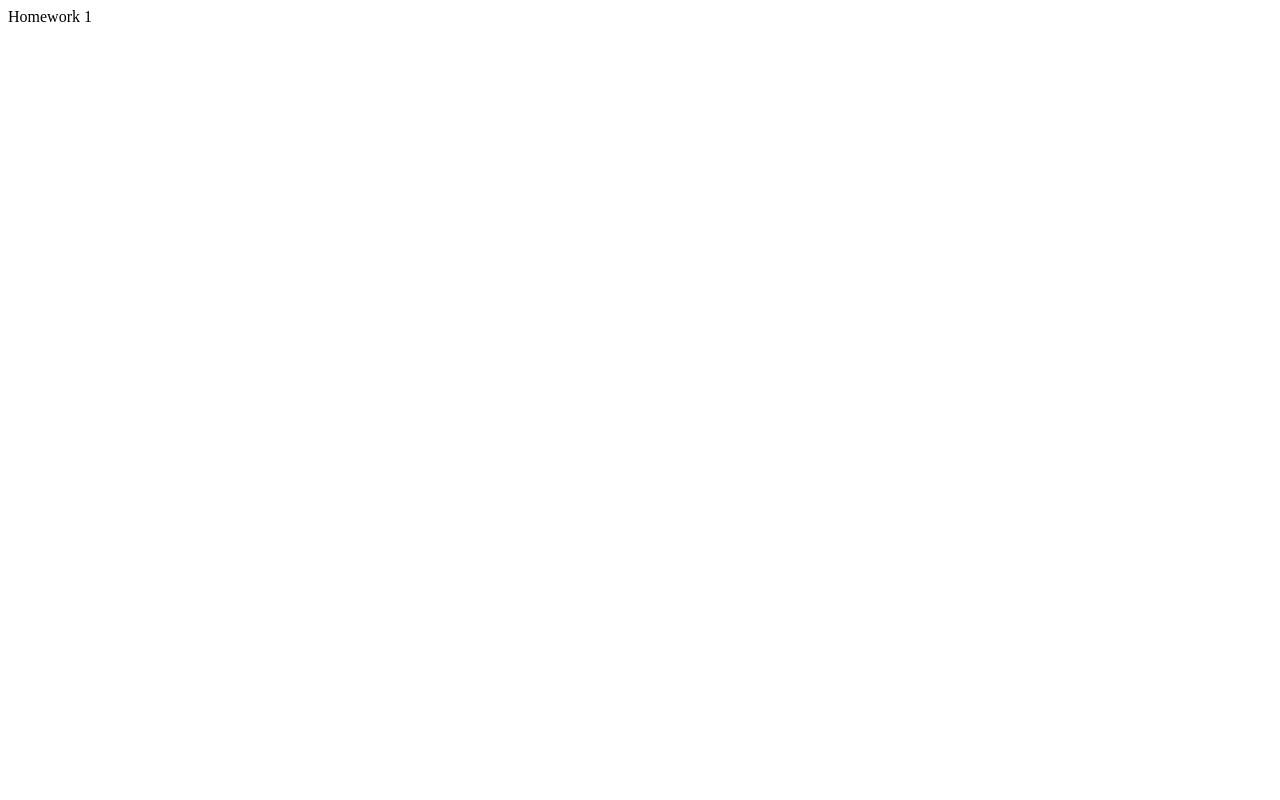
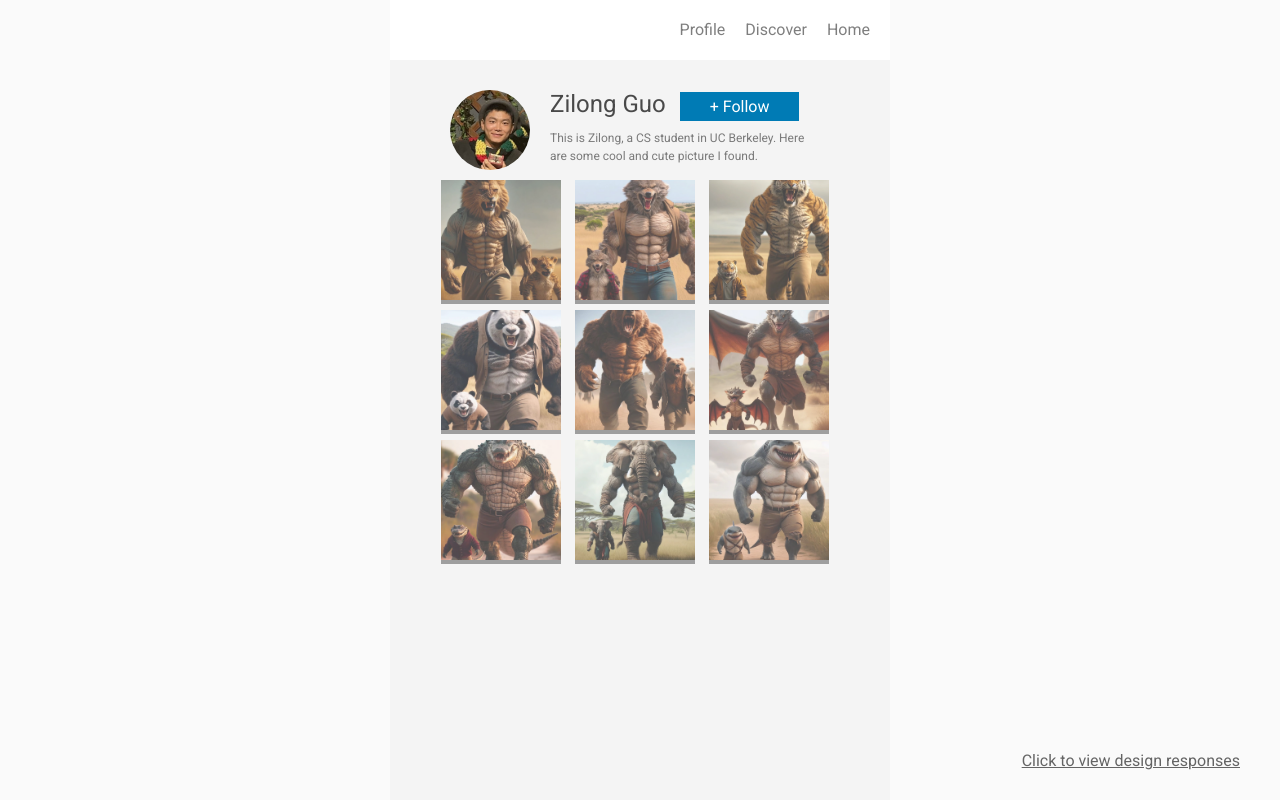
Before and after one commit to Chris-921/Chris-921.github.io, a plain HTML site: page homeworks/hw3/index.html in a window 1280 px wide. Drawn offline with Linux system fonts and the light colour scheme.

Commit message:
finished hw3

```diff
--- /dev/null
+++ b/homeworks/hw3/assets/css/initial.css
@@ -0,0 +1,111 @@
+#content {
+	width: 500px;
+	height: 100vh;
+	background: #f4f4f4;
+	margin: 0 auto;
+	position: relative;
+}
+
+#navbar {
+	height: 60px;
+	background: #ffffff;
+}
+
+.navbar-item {
+	float: right;
+	line-height: 60px;
+	opacity: 0.5;
+}
+
+#header {
+	position: relative;
+	top: 0px;
+	width: 100%;
+	height: 100px;
+	padding: 10px 0px;
+}
+
+#profile-pic {
+	display: inline-block;
+	height: 80px;
+	width: 80px;
+	margin: 20px 60px;
+	background-color: rgba(0, 0, 0, 0.5);
+}
+
+#information {
+	display: inline-block;
+	position: absolute;
+	height: 80px;
+	left: 170px;
+	margin-top: 10px;
+	margin-left: -10px;
+	color: rgba(0, 0, 0, .7);
+}
+
+#username {
+	font-size: 24px;
+	display: inline-block;
+	margin-top: 10px;
+}
+
+#follow-button {
+	background: #007bb5;
+	display: inline-block;
+	margin-top: 10px;
+	margin-left: 10px;
+	color: white;
+}
+
+#about {
+	font-size: 12px;
+	margin-top: 8px;
+	color: rgba(0, 0, 0, .5);
+	line-height: 1.5em;
+	width: 270px;
+}
+
+.row {
+	width: 100%;
+	height: 120px;
+	text-align: center;
+}
+
+.item {
+	position: relative;
+	background-color: rgba(0, 0, 0, 0.5);
+	display: inline-block;
+	opacity: 0.7;
+	overflow: hidden;
+}
+
+.item,
+#profile-pic {
+	position: relative;
+}
+
+#design {
+	text-decoration: underline;
+	color: black;
+	opacity: 0.6;
+	transition: 0.2s;
+	text-align: center;
+	position: fixed;
+	right: 40px;
+	bottom: 30px;
+}
+
+#design:hover {
+	opacity: 1;
+	text-decoration: underline;
+}
+
+img {
+	height: auto;
+}
+
+html,
+body {
+	background: #fafafa;
+	font-family: 'Roboto', sans-serif;
+}
--- /dev/null
+++ b/homeworks/hw3/assets/css/style.css
@@ -0,0 +1,86 @@
+/* PROBLEM 1: Remove white margin of body, html */
+/* YOUR CODE HERE */
+html,
+body {
+    margin: 0;
+}
+
+/* PROBLEM 2: Select profile picture and make it round */
+/* YOUR CODE HERE */
+#profile-pic {
+    background-color: #f4f4f4;
+    overflow: hidden;
+    display: inline-block;
+    border-radius: 50%;
+
+}
+
+#profile-pic img {
+    width: 100%;
+    height: auto;
+}
+
+/* PROBLEM 3: Flesh our your follow button! 5 px for the
+top and bottom, 30 for the left and right*/
+/* YOUR CODE HERE */
+#follow-button {
+    padding: 5px 30px;
+}
+
+/* PROBLEM 4: Turn items into a square, 120x120 px image */
+/* YOUR CODE HERE */
+.item img {
+    width: 120px;
+    height: 120px;
+    object-fit: cover;
+}
+
+/* PROBLEM 5: Create a 10 px horizontal space between items */
+/* YOUR CODE HERE */
+.item {
+    margin-right: 10px;
+}
+
+/* PROBLEM 6: Create a 10px vertical space between rows */
+/* YOUR CODE HERE */
+.row {
+    margin-bottom: 10px;
+}
+
+/* PROBLEM 7: Add 20px of space between each navigation item */
+/* YOUR CODE HERE */
+.navbar-item {
+    margin-right: 20px;
+}
+
+/* PROBLEM 8: Create a hover effect, so that items will have
+full opacity when hovered over! It should also have a
+transition period of 0.2 seconds*/
+/* YOUR CODE HERE */
+.item:hover {
+    opacity: 1;
+    transition: opacity 0.2s;
+}
+
+/* PROBLEM 9: Add a click effect to the follow button, so
+the font becomes size 18 px when clicked on - as a result, the button will become
+larger when clicked on!*/
+/* YOUR CODE HERE */
+#follow-button:active {
+    font-size: 18px;
+}
+
+/* PROBLEM 10: Add a hover effect such that the text of the
+navigation has an opacity of 1 when hovered over!*/
+/* YOUR CODE HERE */
+.navbar-item:hover {
+    opacity: 1;
+}
+
+/* PROBLEM 11: In one selection, make the follow button, picture
+items, and nav bar items have a pointer cursor */
+#follow-button,
+.item,
+.navbar-item {
+    cursor: pointer;
+}
--- /dev/null
+++ b/homeworks/hw3/assets/css/wdd.css
@@ -0,0 +1,199 @@
+body {
+    margin: 0px;
+    font-family: 'Karla';
+    background: #f7f5f2;
+    padding: 60px;
+}
+
+a {
+	color: inherit;
+	text-decoration: none;
+}
+
+p:first-child {
+    font-style: italic;
+}
+
+p:nth-child(2) {
+    opacity: 0.8;
+}
+
+.img-scaled {
+    width: 100%;
+}
+
+.img-scaled-wh {
+    width: 100%;
+    height: 100%:
+}
+
+.clear {
+    clear: both;
+}
+
+* {
+    outline: none;
+}
+
+#data {
+	display: none;
+}
+
+.tag {
+	color: #6392c0;
+}
+
+.element {
+	color: #de6868;
+}
+
+#container {
+    width: 720px;
+    margin: 0px auto;
+    background: white;
+    box-shadow: 0px 0px 5px #edeae5;
+    border-radius: 2px;
+    position: relative;
+    padding: 30px 0px;
+}
+#header {
+    background: #78c272;
+    padding: 15px;
+    color: white;
+    width: 270px;
+}
+#header-caption-logo {
+    width: 20px;
+    float: left;
+}
+#header-caption-name {
+    float: left;
+    margin-left: 5px;
+    font-size: 12px;
+    font-weight: 700;
+    line-height: 15px;
+}
+#header-caption {
+    margin-bottom: 6px;
+    opacity: 0.6;
+}
+#header-title {
+    font-size: 18px;
+    font-weight: 300;
+    float: left;
+}
+#header-due {
+    float: left;
+    font-size: 18px;
+    font-weight: 300;
+    margin-left: 10px;
+    padding-left: 10px;
+    border-left: 2px solid rgba(255, 255, 255, 0.15);
+}
+.section {
+    margin: 30px 0px;
+    padding: 0px 30px;
+}
+#submission-header, .info-title {
+    text-align: left;
+    color: #78c272;
+    font-size: 24px;
+    font-weight: 700;
+    margin-bottom: 15px;
+}
+#submission-content, .info-content {
+    padding: 15px;
+    background: rgba(120, 194, 114, 0.1);
+    border-radius: 2px;
+    color: #4c5765;
+}
+.info-required {
+    font-size: 13px;
+    font-weight: 700;
+    opacity: 0.75;
+    margin-bottom: 10px;
+}
+.info-intro {
+    line-height: 24px;
+    font-size: 16px;
+    opacity: 0.75;
+}
+.info {
+    margin-bottom: 30px;
+}
+.info a {
+    font-weight: 700;
+    color: black;
+    opacity: 0.9;
+}
+.body-header {
+    font-size: 24px;
+    font-weight: 700;
+    color: #78c272;
+    margin-top: 36px;
+}
+.body p {
+    line-height: 24px;
+}
+.body img {
+	width: 100%;
+}
+.body a {
+	color: #78c272;
+}
+.body li {
+    line-height: 24px;
+}
+.body {
+    color: #4c5765;
+}
+.body .caption {
+    opacity: 0.6;
+}
+#submission {
+    padding: 0px 30px;
+}
+#submission-content p, #submission-content li {
+    line-height: 24px;
+    opacity: 0.75;
+}
+
+#announcement-heading {
+    text-align: right;
+    color: #de6868;
+    font-weight: 700;
+    font-size: 24px;
+    margin-bottom: 15px;
+}
+#announcement-content {
+    padding: 15px;
+    background: rgba(222, 104, 104, 0.1);
+    color: #4c5765;
+    font-size: 12px;
+    line-height: 24px;
+    border-radius: 2px;
+}
+.download {
+    background: #78c272;
+    color: white;
+    width: 240px;
+    text-align: center;
+    padding: 15px 0px;
+    border-radius: 2px;
+    font-size: 13px;
+    font-weight: 700;
+    margin: 30px auto;
+    cursor: pointer;
+}
+#announcement .link {
+    background: #de6868;
+    width: 320px;
+    font-size: 13px;
+    font-weight: 700;
+    color: white;
+    text-align: center;
+    padding: 15px 0px;
+    margin: 30px auto;
+    border-radius: 2px;
+    cursor: pointer;
+}
--- a/homeworks/hw3/index.html
+++ b/homeworks/hw3/index.html
@@ -1,6 +1,53 @@
 <!DOCTYPE html>
 <html>
-    <body>
-        Homework 1
-    </body>
+
+<head>
+	<!-- PROBLEM 0:
+		Link the CSS stylesheet called style.css found in the assets/css folder -->
+	<link rel="stylesheet" type="text/css" href="assets/css/style.css">
+	<link rel="stylesheet" type="text/css" href="assets/css/initial.css">
+	<meta name="viewport" content="width=device-width, initial-scale=1.0">
+	<meta charset="utf-8">
+	<link href="https://fonts.googleapis.com/css?family=Roboto" rel="stylesheet">
+</head>
+
+<body>
+	<div id="content">
+		<div id="navbar">
+			<div class="navbar-item">Home</div>
+			<div class="navbar-item">Discover</div>
+			<div class="navbar-item">Profile</div>
+		</div>
+		<div id="header">
+			<div id="profile-pic"><img src="assets/img/123.JPG"></div>
+			<div id="information">
+				<div id="username">Zilong Guo</div>
+				<div id="follow-button">+ Follow</div>
+				<div id="about">
+					<!-- Replace the lorem ipsum filler text and write your about me here! -->
+					This is Zilong, a CS student in UC Berkeley. Here are some cool and cute picture I found.
+				</div>
+			</div>
+		</div>
+		<div id="pictures">
+			<div class="row">
+				<div class="item"><img src="assets/img/1.JPG"></div>
+				<div class="item"><img src="assets/img/2.JPG"></div>
+				<div class="item"><img src="assets/img/3.JPG"></div>
+			</div>
+			<div class="row">
+				<div class="item"><img src="assets/img/4.JPG"></div>
+				<div class="item"><img src="assets/img/5.JPG"></div>
+				<div class="item"><img src="assets/img/6.JPG"></div>
+			</div>
+			<div class="row">
+				<div class="item"><img src="assets/img/7.JPG"></div>
+				<div class="item"><img src="assets/img/8.JPG"></div>
+				<div class="item"><img src="assets/img/9.JPG"></div>
+			</div>
+		</div>
+	</div>
+	<a href="design_responses.html" id="design">Click to view design responses</a>
+</body>
+
 </html>
```
Also changed, not shown: homeworks/hw3/design_responses.html (added, +62 -0 lines), homeworks/hw3/assets/img/1.JPG (added), homeworks/hw3/assets/img/123.JPG (added), homeworks/hw3/assets/img/2.JPG (added), homeworks/hw3/assets/img/3.JPG (added), homeworks/hw3/assets/img/4.JPG (added), homeworks/hw3/assets/img/5.JPG (added), homeworks/hw3/assets/img/6.JPG (added), homeworks/hw3/assets/img/7.JPG (added), homeworks/hw3/assets/img/8.JPG (added), homeworks/hw3/assets/img/9.JPG (added), 4 other files.
